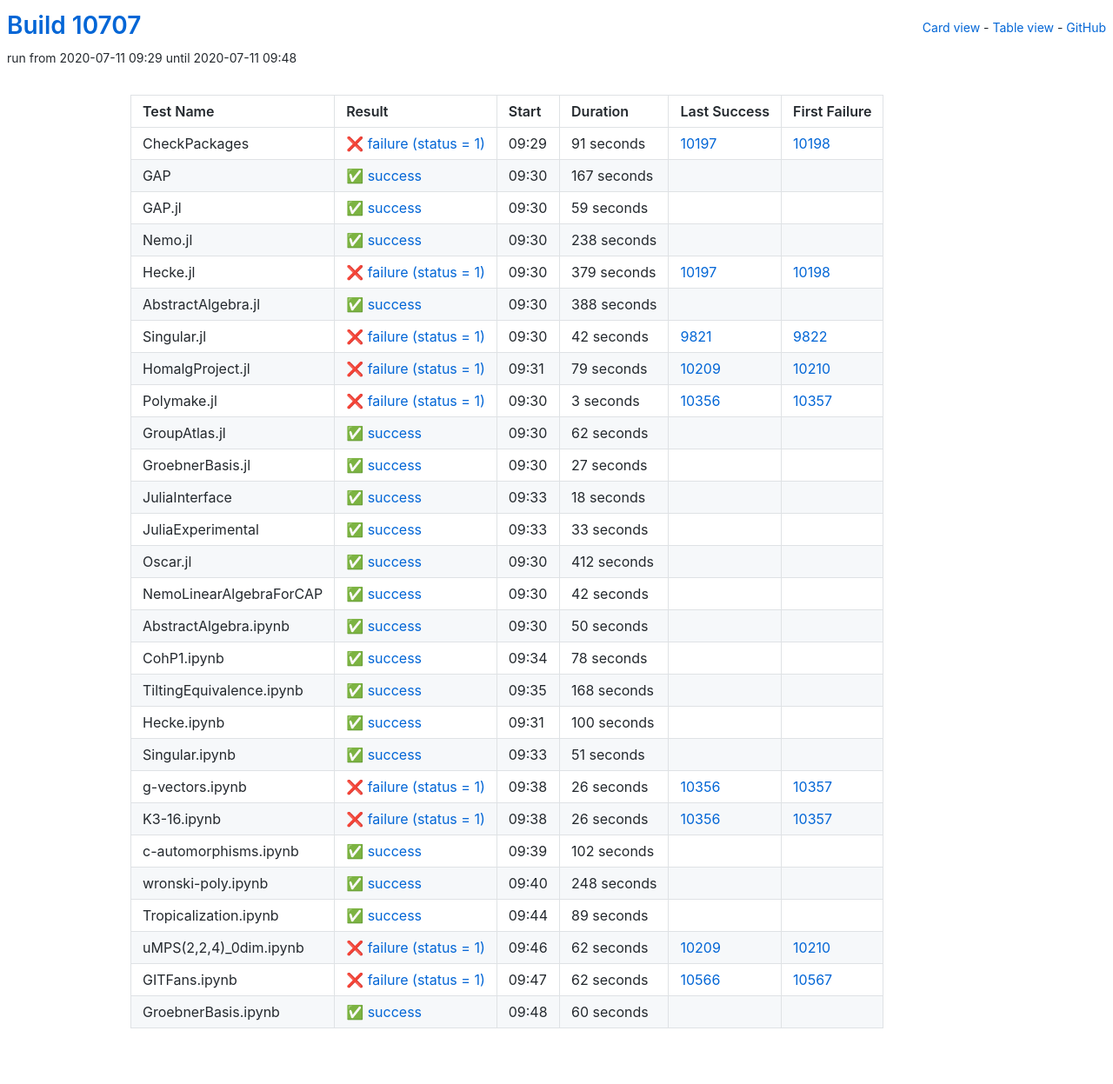
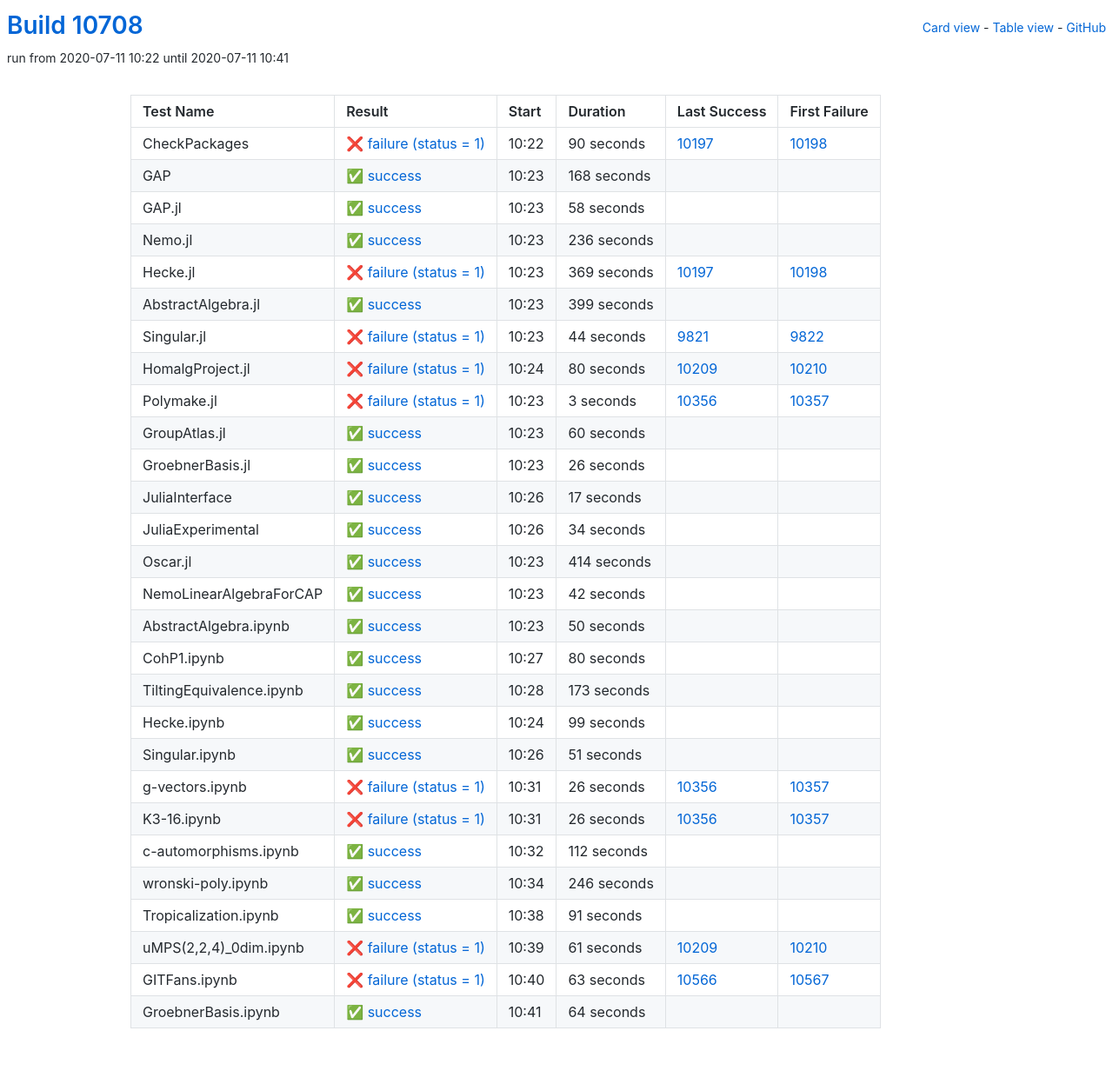
Before and after one commit to oscar-system/oscar-ci-status, a Jekyll site: the page built from table.html, in a window 1280 px wide. Shown: the whole page at 87% size. Built offline with Jekyll 4.4.1, drawn with Linux system fonts in a browser that asks for light colours.

Commit message:
Build #10708

```diff
--- a/_data/ci.yml
+++ b/_data/ci.yml
@@ -1,6 +1,6 @@
 ---
-build: 10707
-build_url: https://oscarci.mathematik.uni-kl.de/job/oscar/10707/
+build: 10708
+build_url: https://oscarci.mathematik.uni-kl.de/job/oscar/10708/
 job: oscar
 organization: oscar-system
 repo: oscar-ci-status
@@ -8,104 +8,104 @@
 tests:
 - name: CheckPackages
   id: checkpackages
-  log: https://oscarci.mathematik.uni-kl.de/job/oscar/10707/artifact/logs/build-10707/CheckPackages.log
-  start: 2020-07-11 09:29
+  log: https://oscarci.mathematik.uni-kl.de/job/oscar/10708/artifact/logs/build-10708/CheckPackages.log
+  start: 2020-07-11 10:22
   success: false
   exitcode: 1
   status: failure
-  duration: 91
+  duration: 90
   last_success: 10197
   last_success_url: https://oscarci.mathematik.uni-kl.de/job/oscar/10197/
   first_failure: 10198
   first_failure_url: https://oscarci.mathematik.uni-kl.de/job/oscar/10198/
 - name: GAP
   id: gap
-  log: https://oscarci.mathematik.uni-kl.de/job/oscar/10707/artifact/logs/build-10707/GAP.log
-  start: 2020-07-11 09:30
+  log: https://oscarci.mathematik.uni-kl.de/job/oscar/10708/artifact/logs/build-10708/GAP.log
+  start: 2020-07-11 10:23
   success: true
   exitcode: 0
   status: success
-  duration: 167
+  duration: 168
   last_success: false
   last_success_url:
   first_failure: false
   first_failure_url:
 - name: GAP.jl
   id: gap-jl
-  log: https://oscarci.mathematik.uni-kl.de/job/oscar/10707/artifact/logs/build-10707/GAP.jl.log
-  start: 2020-07-11 09:30
+  log: https://oscarci.mathematik.uni-kl.de/job/oscar/10708/artifact/logs/build-10708/GAP.jl.log
+  start: 2020-07-11 10:23
   success: true
   exitcode: 0
   status: success
-  duration: 59
+  duration: 58
   last_success: false
   last_success_url:
   first_failure: false
   first_failure_url:
 - name: Nemo.jl
   id: nemo-jl
-  log: https://oscarci.mathematik.uni-kl.de/job/oscar/10707/artifact/logs/build-10707/Nemo.jl.log
-  start: 2020-07-11 09:30
+  log: https://oscarci.mathematik.uni-kl.de/job/oscar/10708/artifact/logs/build-10708/Nemo.jl.log
+  start: 2020-07-11 10:23
   success: true
   exitcode: 0
   status: success
-  duration: 238
+  duration: 236
   last_success: false
   last_success_url:
   first_failure: false
   first_failure_url:
 - name: Hecke.jl
   id: hecke-jl
-  log: https://oscarci.mathematik.uni-kl.de/job/oscar/10707/artifact/logs/build-10707/Hecke.jl.log
-  start: 2020-07-11 09:30
+  log: https://oscarci.mathematik.uni-kl.de/job/oscar/10708/artifact/logs/build-10708/Hecke.jl.log
+  start: 2020-07-11 10:23
   success: false
   exitcode: 1
   status: failure
-  duration: 379
+  duration: 369
   last_success: 10197
   last_success_url: https://oscarci.mathematik.uni-kl.de/job/oscar/10197/
   first_failure: 10198
   first_failure_url: https://oscarci.mathematik.uni-kl.de/job/oscar/10198/
 - name: AbstractAlgebra.jl
   id: abstractalgebra-jl
-  log: https://oscarci.mathematik.uni-kl.de/job/oscar/10707/artifact/logs/build-10707/AbstractAlgebra.jl.log
-  start: 2020-07-11 09:30
+  log: https://oscarci.mathematik.uni-kl.de/job/oscar/10708/artifact/logs/build-10708/AbstractAlgebra.jl.log
+  start: 2020-07-11 10:23
   success: true
   exitcode: 0
   status: success
-  duration: 388
+  duration: 399
   last_success: false
   last_success_url:
   first_failure: false
   first_failure_url:
 - name: Singular.jl
   id: singular-jl
-  log: https://oscarci.mathematik.uni-kl.de/job/oscar/10707/artifact/logs/build-10707/Singular.jl.log
-  start: 2020-07-11 09:30
+  log: https://oscarci.mathematik.uni-kl.de/job/oscar/10708/artifact/logs/build-10708/Singular.jl.log
+  start: 2020-07-11 10:23
   success: false
   exitcode: 1
   status: failure
-  duration: 42
+  duration: 44
   last_success: 9821
   last_success_url: https://oscarci.mathematik.uni-kl.de/job/oscar/9821/
   first_failure: 9822
   first_failure_url: https://oscarci.mathematik.uni-kl.de/job/oscar/9822/
 - name: HomalgProject.jl
   id: homalgproject-jl
-  log: https://oscarci.mathematik.uni-kl.de/job/oscar/10707/artifact/logs/build-10707/HomalgProject.jl.log
-  start: 2020-07-11 09:31
+  log: https://oscarci.mathematik.uni-kl.de/job/oscar/10708/artifact/logs/build-10708/HomalgProject.jl.log
+  start: 2020-07-11 10:24
   success: false
   exitcode: 1
   status: failure
-  duration: 79
+  duration: 80
   last_success: 10209
   last_success_url: https://oscarci.mathematik.uni-kl.de/job/oscar/10209/
   first_failure: 10210
   first_failure_url: https://oscarci.mathematik.uni-kl.de/job/oscar/10210/
 - name: Polymake.jl
   id: polymake-jl
-  log: https://oscarci.mathematik.uni-kl.de/job/oscar/10707/artifact/logs/build-10707/Polymake.jl.log
-  start: 2020-07-11 09:30
+  log: https://oscarci.mathematik.uni-kl.de/job/oscar/10708/artifact/logs/build-10708/Polymake.jl.log
+  start: 2020-07-11 10:23
   success: false
   exitcode: 1
   status: failure
@@ -116,68 +116,68 @@
   first_failure_url: https://oscarci.mathematik.uni-kl.de/job/oscar/10357/
 - name: GroupAtlas.jl
   id: groupatlas-jl
-  log: https://oscarci.mathematik.uni-kl.de/job/oscar/10707/artifact/logs/build-10707/GroupAtlas.jl.log
-  start: 2020-07-11 09:30
+  log: https://oscarci.mathematik.uni-kl.de/job/oscar/10708/artifact/logs/build-10708/GroupAtlas.jl.log
+  start: 2020-07-11 10:23
   success: true
   exitcode: 0
   status: success
-  duration: 62
+  duration: 60
   last_success: false
   last_success_url:
   first_failure: false
   first_failure_url:
 - name: GroebnerBasis.jl
   id: groebnerbasis-jl
-  log: https://oscarci.mathematik.uni-kl.de/job/oscar/10707/artifact/logs/build-10707/GroebnerBasis.jl.log
-  start: 2020-07-11 09:30
+  log: https://oscarci.mathematik.uni-kl.de/job/oscar/10708/artifact/logs/build-10708/GroebnerBasis.jl.log
+  start: 2020-07-11 10:23
   success: true
   exitcode: 0
   status: success
-  duration: 27
+  duration: 26
   last_success: false
   last_success_url:
   first_failure: false
   first_failure_url:
 - name: JuliaInterface
   id: juliainterface
-  log: https://oscarci.mathematik.uni-kl.de/job/oscar/10707/artifact/logs/build-10707/JuliaInterface.log
-  start: 2020-07-11 09:33
+  log: https://oscarci.mathematik.uni-kl.de/job/oscar/10708/artifact/logs/build-10708/JuliaInterface.log
+  start: 2020-07-11 10:26
   success: true
   exitcode: 0
   status: success
-  duration: 18
+  duration: 17
   last_success: false
   last_success_url:
   first_failure: false
   first_failure_url:
 - name: JuliaExperimental
   id: juliaexperimental
-  log: https://oscarci.mathematik.uni-kl.de/job/oscar/10707/artifact/logs/build-10707/JuliaExperimental.log
-  start: 2020-07-11 09:33
+  log: https://oscarci.mathematik.uni-kl.de/job/oscar/10708/artifact/logs/build-10708/JuliaExperimental.log
+  start: 2020-07-11 10:26
   success: true
   exitcode: 0
   status: success
-  duration: 33
+  duration: 34
   last_success: false
   last_success_url:
   first_failure: false
   first_failure_url:
 - name: Oscar.jl
   id: oscar-jl
-  log: https://oscarci.mathematik.uni-kl.de/job/oscar/10707/artifact/logs/build-10707/Oscar.jl.log
-  start: 2020-07-11 09:30
+  log: https://oscarci.mathematik.uni-kl.de/job/oscar/10708/artifact/logs/build-10708/Oscar.jl.log
+  start: 2020-07-11 10:23
   success: true
   exitcode: 0
   status: success
-  duration: 412
+  duration: 414
   last_success: false
   last_success_url:
   first_failure: false
   first_failure_url:
 - name: NemoLinearAlgebraForCAP
   id: nemolinearalgebraforcap
-  log: https://oscarci.mathematik.uni-kl.de/job/oscar/10707/artifact/logs/build-10707/NemoLinearAlgebraForCAP.log
-  start: 2020-07-11 09:30
+  log: https://oscarci.mathematik.uni-kl.de/job/oscar/10708/artifact/logs/build-10708/NemoLinearAlgebraForCAP.log
+  start: 2020-07-11 10:23
   success: true
   exitcode: 0
   status: success
@@ -188,8 +188,8 @@
   first_failure_url:
 - name: AbstractAlgebra.ipynb
   id: abstractalgebra-ipynb
-  log: https://oscarci.mathematik.uni-kl.de/job/oscar/10707/artifact/logs/build-10707/AbstractAlgebra.ipynb.log
-  start: 2020-07-11 09:30
+  log: https://oscarci.mathematik.uni-kl.de/job/oscar/10708/artifact/logs/build-10708/AbstractAlgebra.ipynb.log
+  start: 2020-07-11 10:23
   success: true
   exitcode: 0
   status: success
@@ -200,44 +200,44 @@
   first_failure_url:
 - name: CohP1.ipynb
   id: cohp1-ipynb
-  log: https://oscarci.mathematik.uni-kl.de/job/oscar/10707/artifact/logs/build-10707/CohP1.ipynb.log
-  start: 2020-07-11 09:34
+  log: https://oscarci.mathematik.uni-kl.de/job/oscar/10708/artifact/logs/build-10708/CohP1.ipynb.log
+  start: 2020-07-11 10:27
   success: true
   exitcode: 0
   status: success
-  duration: 78
+  duration: 80
   last_success: false
   last_success_url:
   first_failure: false
   first_failure_url:
 - name: TiltingEquivalence.ipynb
   id: tiltingequivalence-ipynb
-  log: https://oscarci.mathematik.uni-kl.de/job/oscar/10707/artifact/logs/build-10707/TiltingEquivalence.ipynb.log
-  start: 2020-07-11 09:35
+  log: https://oscarci.mathematik.uni-kl.de/job/oscar/10708/artifact/logs/build-10708/TiltingEquivalence.ipynb.log
+  start: 2020-07-11 10:28
   success: true
   exitcode: 0
   status: success
-  duration: 168
+  duration: 173
   last_success: false
   last_success_url:
   first_failure: false
   first_failure_url:
 - name: Hecke.ipynb
   id: hecke-ipynb
-  log: https://oscarci.mathematik.uni-kl.de/job/oscar/10707/artifact/logs/build-10707/Hecke.ipynb.log
-  start: 2020-07-11 09:31
+  log: https://oscarci.mathematik.uni-kl.de/job/oscar/10708/artifact/logs/build-10708/Hecke.ipynb.log
+  start: 2020-07-11 10:24
   success: true
   exitcode: 0
   status: success
-  duration: 100
+  duration: 99
   last_success: false
   last_success_url:
   first_failure: false
   first_failure_url:
 - name: Singular.ipynb
   id: singular-ipynb
-  log: https://oscarci.mathematik.uni-kl.de/job/oscar/10707/artifact/logs/build-10707/Singular.ipynb.log
-  start: 2020-07-11 09:33
+  log: https://oscarci.mathematik.uni-kl.de/job/oscar/10708/artifact/logs/build-10708/Singular.ipynb.log
+  start: 2020-07-11 10:26
   success: true
   exitcode: 0
   status: success
@@ -248,8 +248,8 @@
   first_failure_url:
 - name: g-vectors.ipynb
   id: g-vectors-ipynb
-  log: https://oscarci.mathematik.uni-kl.de/job/oscar/10707/artifact/logs/build-10707/g-vectors.ipynb.log
-  start: 2020-07-11 09:38
+  log: https://oscarci.mathematik.uni-kl.de/job/oscar/10708/artifact/logs/build-10708/g-vectors.ipynb.log
+  start: 2020-07-11 10:31
   success: false
   exitcode: 1
   status: failure
@@ -260,8 +260,8 @@
   first_failure_url: https://oscarci.mathematik.uni-kl.de/job/oscar/10357/
 - name: K3-16.ipynb
   id: k3-16-ipynb
-  log: https://oscarci.mathematik.uni-kl.de/job/oscar/10707/artifact/logs/build-10707/K3-16.ipynb.log
-  start: 2020-07-11 09:38
+  log: https://oscarci.mathematik.uni-kl.de/job/oscar/10708/artifact/logs/build-10708/K3-16.ipynb.log
+  start: 2020-07-11 10:31
   success: false
   exitcode: 1
   status: failure
@@ -272,72 +272,72 @@
   first_failure_url: https://oscarci.mathematik.uni-kl.de/job/oscar/10357/
 - name: c-automorphisms.ipynb
   id: c-automorphisms-ipynb
-  log: https://oscarci.mathematik.uni-kl.de/job/oscar/10707/artifact/logs/build-10707/c-automorphisms.ipynb.log
-  start: 2020-07-11 09:39
+  log: https://oscarci.mathematik.uni-kl.de/job/oscar/10708/artifact/logs/build-10708/c-automorphisms.ipynb.log
+  start: 2020-07-11 10:32
   success: true
   exitcode: 0
   status: success
-  duration: 102
+  duration: 112
   last_success: false
   last_success_url:
   first_failure: false
   first_failure_url:
 - name: wronski-poly.ipynb
   id: wronski-poly-ipynb
-  log: https://oscarci.mathematik.uni-kl.de/job/oscar/10707/artifact/logs/build-10707/wronski-poly.ipynb.log
-  start: 2020-07-11 09:40
+  log: https://oscarci.mathematik.uni-kl.de/job/oscar/10708/artifact/logs/build-10708/wronski-poly.ipynb.log
+  start: 2020-07-11 10:34
   success: true
   exitcode: 0
   status: success
-  duration: 248
+  duration: 246
   last_success: false
   last_success_url:
   first_failure: false
   first_failure_url:
 - name: Tropicalization.ipynb
   id: tropicalization-ipynb
-  log: https://oscarci.mathematik.uni-kl.de/job/oscar/10707/artifact/logs/build-10707/Tropicalization.ipynb.log
-  start: 2020-07-11 09:44
+  log: https://oscarci.mathematik.uni-kl.de/job/oscar/10708/artifact/logs/build-10708/Tropicalization.ipynb.log
+  start: 2020-07-11 10:38
   success: true
   exitcode: 0
   status: success
-  duration: 89
+  duration: 91
   last_success: false
   last_success_url:
   first_failure: false
   first_failure_url:
 - name: uMPS(2,2,4)_0dim.ipynb
   id: umps-2-2-4-0dim-ipynb
-  log: https://oscarci.mathematik.uni-kl.de/job/oscar/10707/artifact/logs/build-10707/uMPS-2-2-4-_0dim.ipynb.log
-  start: 2020-07-11 09:46
+  log: https://oscarci.mathematik.uni-kl.de/job/oscar/10708/artifact/logs/build-10708/uMPS-2-2-4-_0dim.ipynb.log
+  start: 2020-07-11 10:39
   success: false
   exitcode: 1
   status: failure
-  duration: 62
+  duration: 61
   last_success: 10209
   last_success_url: https://oscarci.mathematik.uni-kl.de/job/oscar/10209/
   first_failure: 10210
   first_failure_url: https://oscarci.mathematik.uni-kl.de/job/oscar/10210/
 - name: GITFans.ipynb
   id: gitfans-ipynb
-  log: https://oscarci.mathematik.uni-kl.de/job/oscar/10707/artifact/logs/build-10707/GITFans.ipynb.log
-  start: 2020-07-11 09:47
+  log: https://oscarci.mathematik.uni-kl.de/job/oscar/10708/artifact/logs/build-10708/GITFans.ipynb.log
+  start: 2020-07-11 10:40
   success: false
   exitcode: 1
   status: failure
-  duration: 62
+  duration: 63
   last_success: 10566
   last_success_url: https://oscarci.mathematik.uni-kl.de/job/oscar/10566/
   first_failure: 10567
   first_failure_url: https://oscarci.mathematik.uni-kl.de/job/oscar/10567/
 - name: GroebnerBasis.ipynb
   id: groebnerbasis-ipynb
-  log: https://oscarci.mathematik.uni-kl.de/job/oscar/10707/artifact/logs/build-10707/GroebnerBasis.ipynb.log
-  start: 2020-07-11 09:48
+  log: https://oscarci.mathematik.uni-kl.de/job/oscar/10708/artifact/logs/build-10708/GroebnerBasis.ipynb.log
+  start: 2020-07-11 10:41
   success: true
   exitcode: 0
   status: success
-  duration: 60
+  duration: 64
   last_success: false
   last_success_url:
   first_failure: false
```
Also changed, not shown: README.md.
